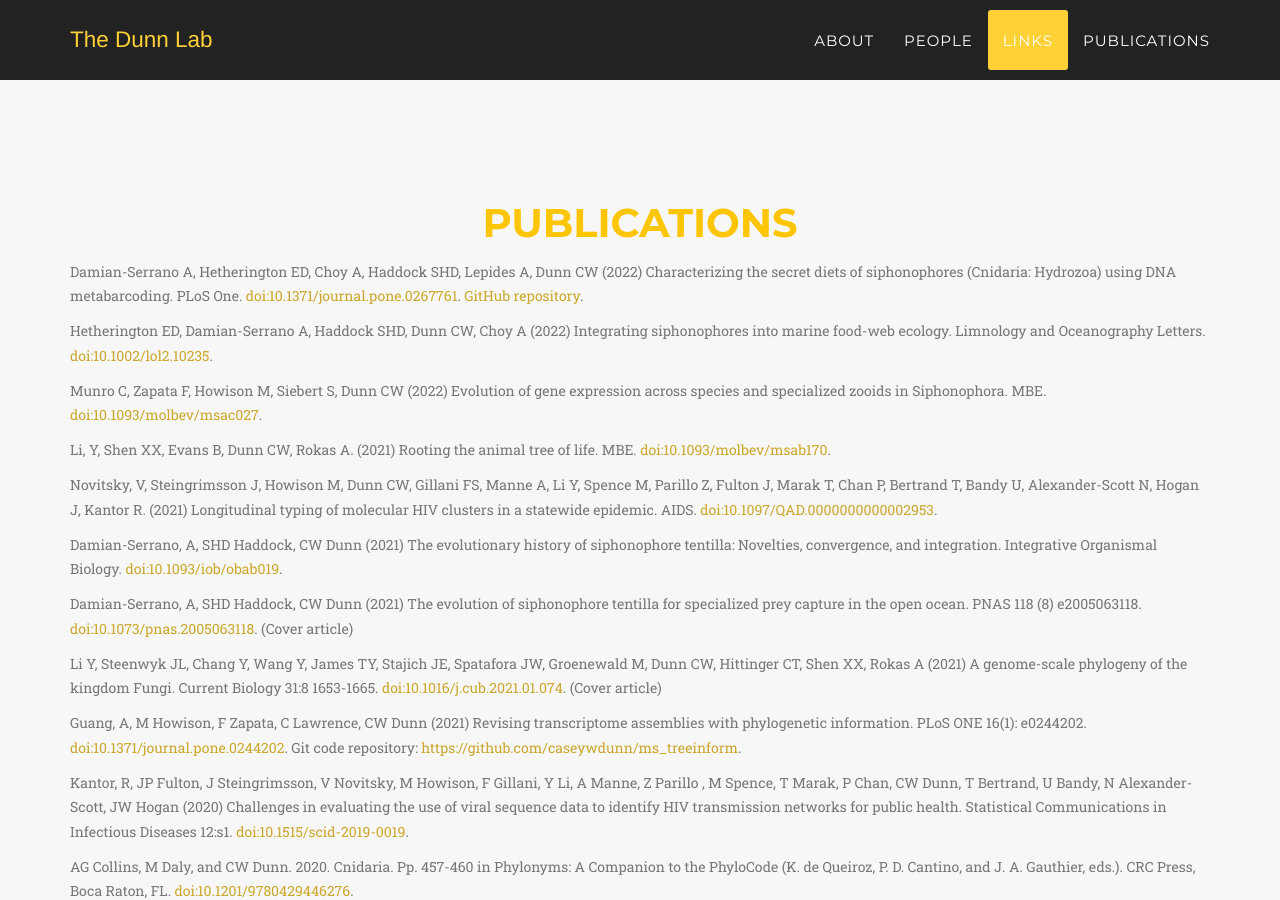
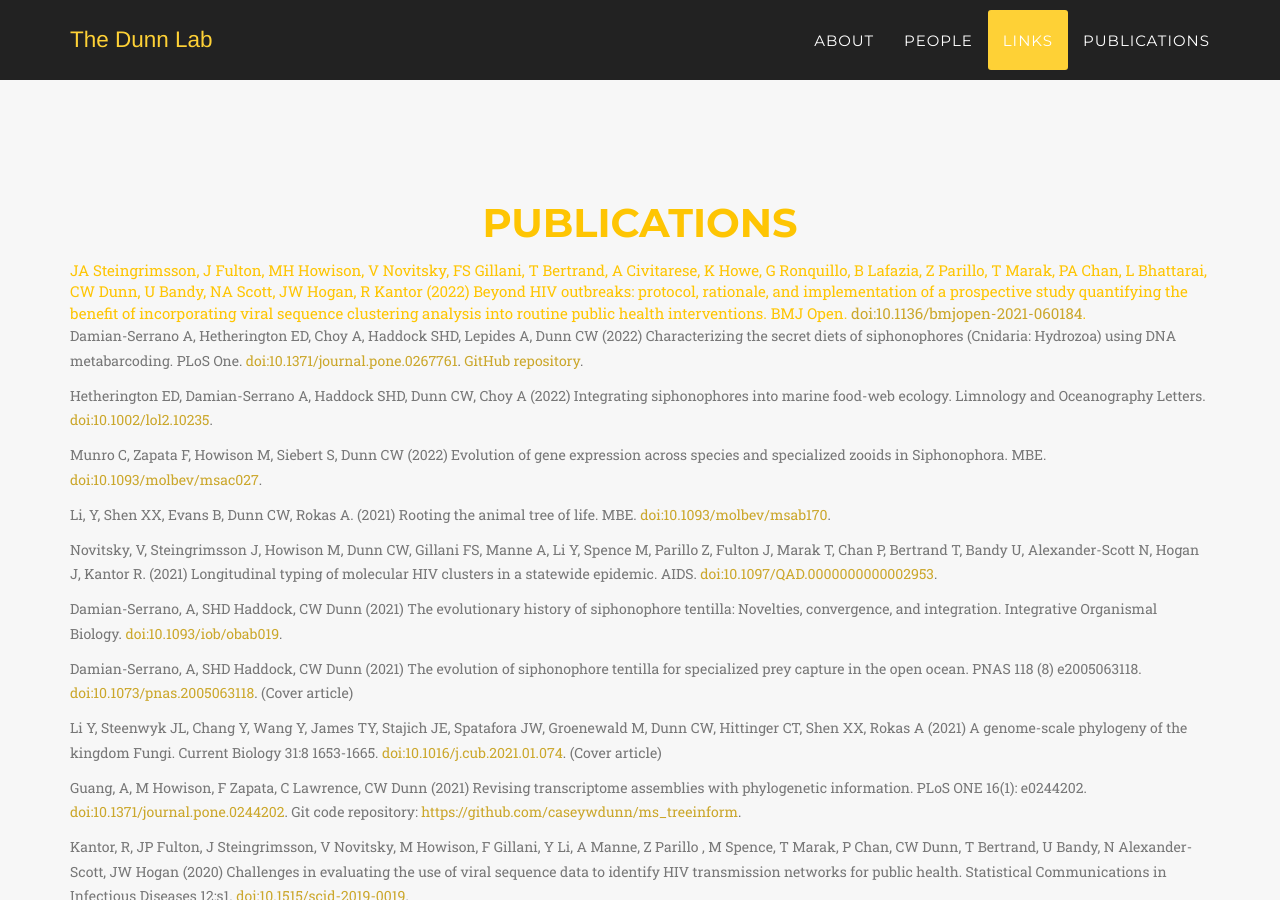
Before and after one commit to caseywdunn/caseywdunn.github.io, a Jekyll site: the page built from index.html, in a window 1280 px wide and 900 px high, scrolled down 10150 px. Built offline with Jekyll 4.4.1, drawn with Linux system fonts in a browser that asks for light colours; some web fonts are replaced.

Commit message:
added paper

```diff
--- a/_includes/publications.html
+++ b/_includes/publications.html
@@ -6,6 +6,10 @@
                     <h2 class="section-heading">Publications</h2>
                 </div>
             </div>
+
+<div class="box"><div class="box-title"></div><div class="box-body">
+JA Steingrimsson, J Fulton, MH Howison, V Novitsky, FS Gillani, T Bertrand, A Civitarese, K Howe, G Ronquillo, B Lafazia, Z Parillo, T Marak, PA Chan, L Bhattarai, CW Dunn, U Bandy, NA Scott, JW Hogan, R Kantor (2022) Beyond HIV outbreaks:  protocol, rationale, and implementation of a prospective study quantifying the benefit of incorporating viral sequence clustering analysis into routine public health interventions. BMJ Open. <a href="http://dx.doi.org/10.1136/bmjopen-2021-060184">doi:10.1136/bmjopen-2021-060184</a>.
+</div><div class="box-footer"> </div></div>
 
 <div class="box"><div class="box-title"></div><div class="box-body">
 <p class="text-muted"> Damian-Serrano A, Hetherington ED, Choy A, Haddock SHD, Lepides A, Dunn CW (2022) Characterizing the secret diets of siphonophores (Cnidaria: Hydrozoa) using DNA metabarcoding. PLoS One. <a href="https://doi.org/10.1371/journal.pone.0267761">doi:10.1371/journal.pone.0267761</a>. <a href="https://github.com/dunnlab/siphweb_metabarcoding">GitHub repository</a>.</p>
```
